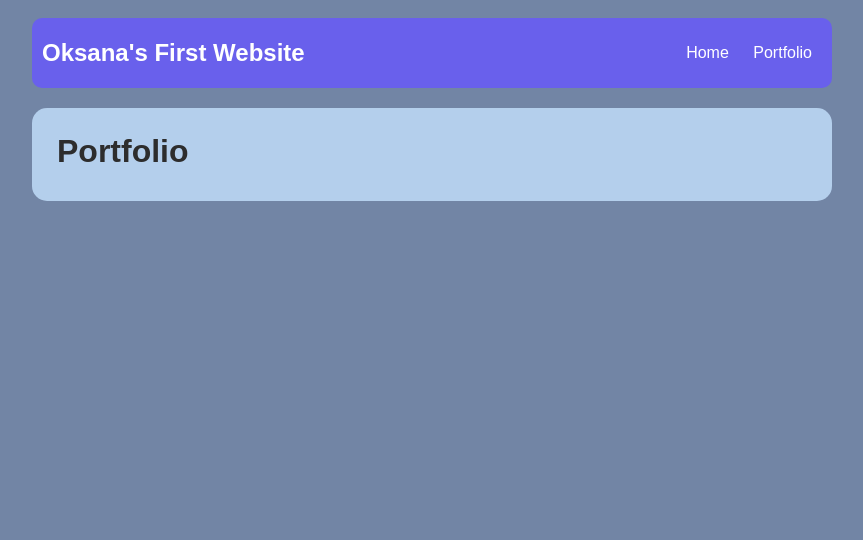
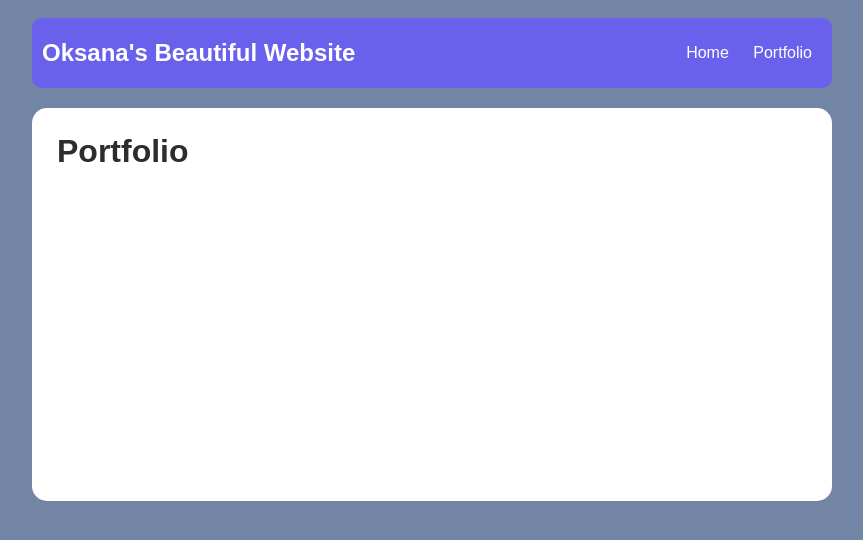
Before and after one commit to OksanaMelnychuk/oksanamelnychuk.github.io, a plain HTML site: page portfolio.html in a window 1280 px wide. Shown: the whole page, without its empty margins (208-1071 px from the left). Drawn offline with nearby package versions, Linux system fonts and the light colour scheme; no server answers.

Commit message:
update index/portfoloio

```diff
--- a/portfolio.html
+++ b/portfolio.html
@@ -51,9 +51,10 @@
 
             /* main container area beneath menu */
             main {
-                background: rgb(180, 207, 236);
+                background: white;
                 display: flex;
                 border-radius: 15px;
+                padding-bottom: 300px;
             }
             .content {
                 flex: 1;
@@ -86,7 +87,7 @@
     <body>
         <div id="all-contents">
             <nav>
-                <header>Oksana's First Website</header>
+                <header>Oksana's Beautiful Website</header>
                 <ul>
                     <li><a href="index.html">Home</a>
                     </li>
```
Also changed, not shown: index.html (+1 -1 lines).
